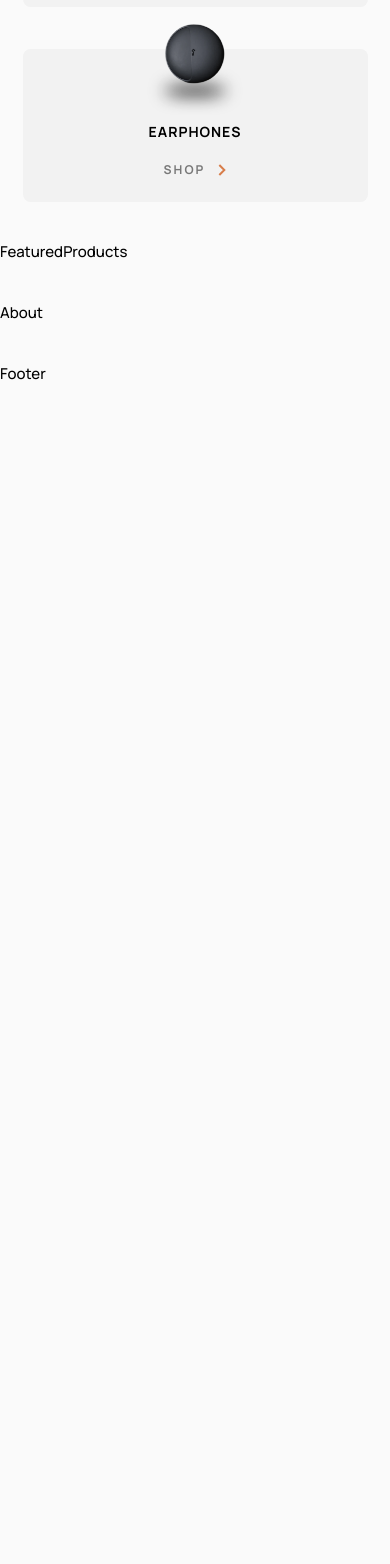
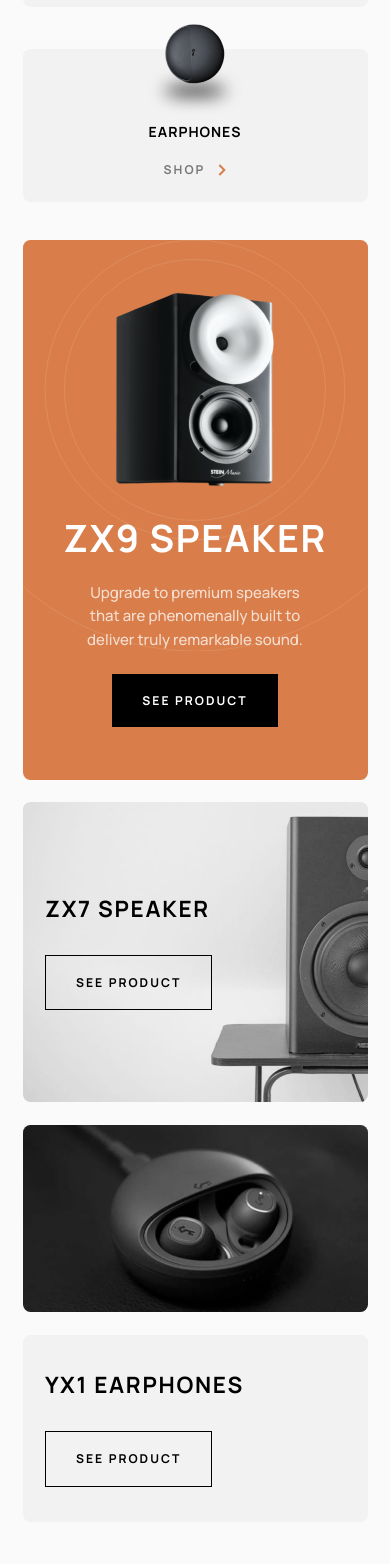
Before and after one commit to nofuenterr/audiophile, a React (Vite) app: page / in a window 390 px wide. Shown: the part 960-2524 px from the top of the page. Before the commit the page ends 1345 px from the top, so only its background shows below. Built offline with nearby package versions, Linux system fonts and the light colour scheme.

Commit message:
feat: add content, styles, and responsiveness to FeaturedProducts component

```diff
--- a/src/components/home/FeaturedProducts.tsx
+++ b/src/components/home/FeaturedProducts.tsx
@@ -1,3 +1,80 @@
+import { Link } from 'react-router-dom';
+import data from '../../data/data.json';
+import ContentWrapper from '../shared/ContentWrapper';
+
 export default function FeaturedProducts() {
-	return <div>FeaturedProducts</div>;
+	const zx9Speaker = data[5];
+	const zx7Speaker = data[4];
+	const yx1Earphones = data[0];
+
+	return (
+		<section className="px-6 md:px-10">
+			<ContentWrapper className="grid gap-6 md:gap-8 lg:gap-12">
+				<div className="bg-primary isolate grid justify-items-center gap-8 overflow-hidden rounded-lg px-6 py-14 md:gap-16 md:px-41 md:pt-13 md:pb-16 lg:grid-cols-2 lg:items-start lg:gap-34 lg:px-24 lg:pt-33 lg:pb-31">
+					<div className="relative self-end lg:-mb-35">
+						<img
+							className="max-h-52 md:hidden"
+							loading="lazy"
+							src="/assets/home/mobile/image-speaker-zx9.png"
+							alt={`${zx9Speaker.name} image`}
+						/>
+						<img
+							className="hidden max-h-59 md:inline-block lg:hidden"
+							loading="lazy"
+							src="/assets/home/tablet/image-speaker-zx9.png"
+							alt={`${zx9Speaker.name} image`}
+						/>
+						<img
+							className="hidden max-h-124 lg:inline-block"
+							loading="lazy"
+							src="/assets/home/desktop/image-speaker-zx9.png"
+							alt={`${zx9Speaker.name} image`}
+						/>
+						<div className="absolute top-1/2 left-1/2 -z-10 size-139.5 -translate-x-1/2 -translate-y-1/2 md:size-236">
+							<img src="/assets/home/desktop/pattern-circles.svg" alt="" />
+						</div>
+					</div>
+
+					<div className="text-light-900 grid justify-items-center gap-6 text-center text-balance lg:justify-items-start lg:self-center lg:text-start lg:text-wrap">
+						<h2 className="heading text-[2.5rem] leading-11 tracking-[1.5px] md:text-[3.5rem] md:leading-14.5 md:tracking-[2px]">
+							{zx9Speaker.name}
+						</h2>
+						<p className="opacity-75">
+							Upgrade to premium speakers that are phenomenally built to deliver
+							truly remarkable sound.
+						</p>
+						<Link
+							to={`/product/${zx9Speaker.slug}`}
+							className="bg-dark-900 text-light-900 subtitle cursor-pointer px-8 py-4 hover:bg-gray-800 md:mt-4"
+						>
+							See Product
+						</Link>
+					</div>
+				</div>
+
+				<div className="bg-light-700 grid h-80 content-center justify-items-start gap-8 rounded-lg bg-[url('/assets/home/mobile/image-speaker-zx7.jpg')] bg-cover bg-center bg-no-repeat p-6 md:bg-[url('/assets/home/tablet/image-speaker-zx7.jpg')] md:p-16 lg:bg-[url('/assets/home/desktop/image-speaker-zx7.jpg')] lg:p-24">
+					<h2 className="heading heading-5">{zx7Speaker.name}</h2>
+					<Link
+						to={`/product/${zx7Speaker.slug}`}
+						className="subtitle text-dark-900 border-dark-900 hover:bg-dark-900 hover:text-light-900 cursor-pointer border bg-transparent px-8 py-4 md:mt-4"
+					>
+						See Product
+					</Link>
+				</div>
+
+				<div className="grid auto-rows-[12.5rem] gap-6 md:auto-rows-[20rem] md:grid-cols-2 md:gap-3 lg:gap-8">
+					<div className="bg-light-700 rounded-lg bg-[url('/assets/home/mobile/image-earphones-yx1.jpg')] bg-cover bg-center bg-no-repeat md:bg-[url('/assets/home/tablet/image-earphones-yx1.jpg')] lg:bg-[url('/assets/home/desktop/image-earphones-yx1.jpg')]"></div>
+					<div className="bg-light-700 grid content-center justify-items-start gap-8 rounded-lg px-6 py-10 md:px-10 lg:p-24">
+						<h2 className="heading heading-5">{yx1Earphones.name}</h2>
+						<Link
+							to={`/product/${yx1Earphones.slug}`}
+							className="subtitle text-dark-900 border-dark-900 hover:bg-dark-900 hover:text-light-900 cursor-pointer border bg-transparent px-8 py-4 md:mt-4"
+						>
+							See Product
+						</Link>
+					</div>
+				</div>
+			</ContentWrapper>
+		</section>
+	);
 }
--- a/src/data/data.json
+++ b/src/data/data.json
@@ -2,7 +2,7 @@
 	{
 		"id": 1,
 		"slug": "yx1-earphones",
-		"name": "YX1 Wireless Earphones",
+		"name": "YX1 Earphones",
 		"image": {
 			"mobile": "/assets/product-yx1-earphones/mobile/image-product.jpg",
 			"tablet": "/assets/product-yx1-earphones/tablet/image-product.jpg",
--- a/src/global.css
+++ b/src/global.css
@@ -41,6 +41,7 @@
 	--color-light-800: hsl(0, 0%, 98%);
 	--color-light-700: hsl(0, 0%, 95%);
 	--color-gray: hsl(0, 0%, 59%);
+	--color-gray-800: hsl(0, 0%, 30%);
 }
 
 @custom-variant dark (&:where(.dark, .dark *));
```
